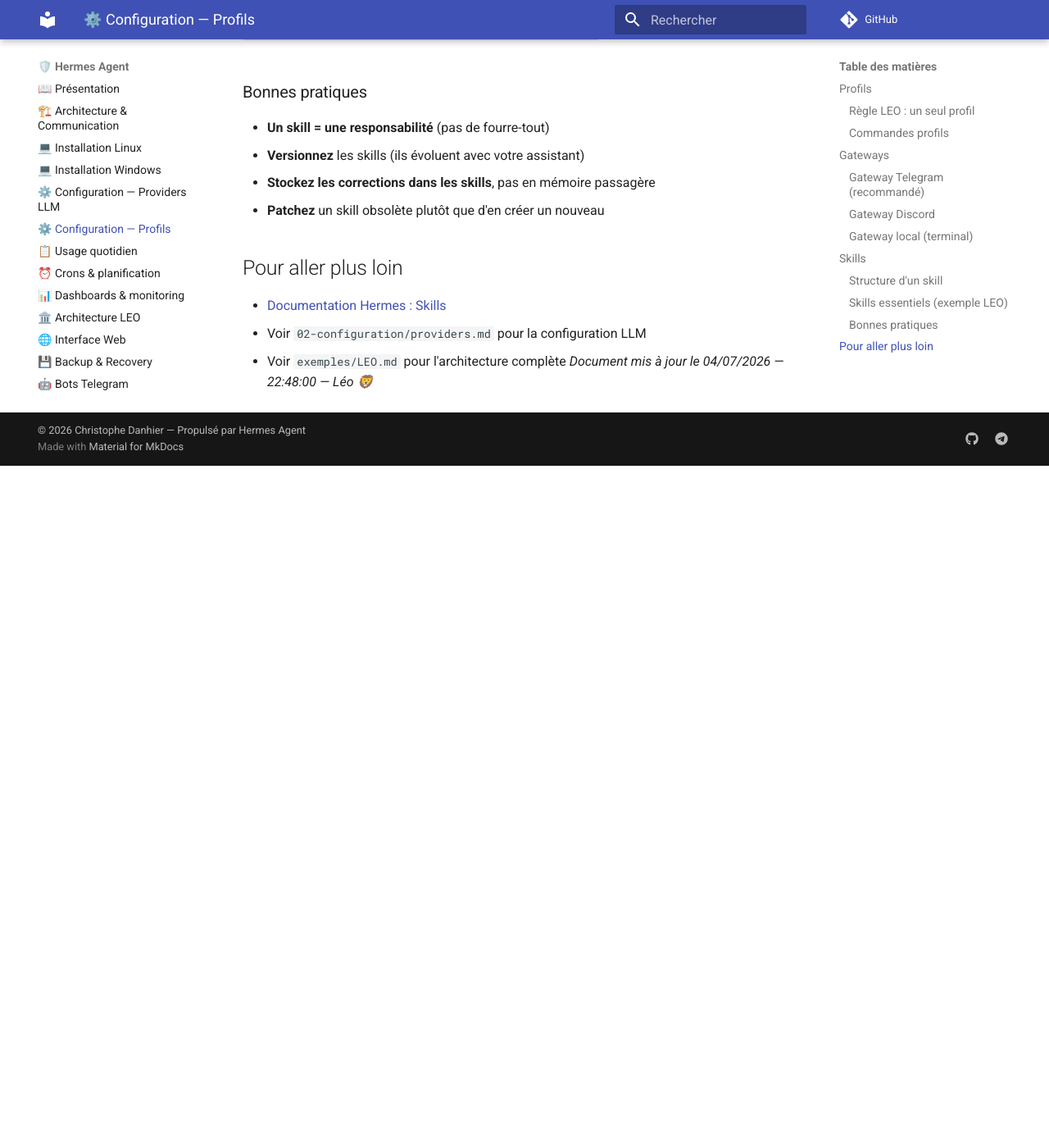
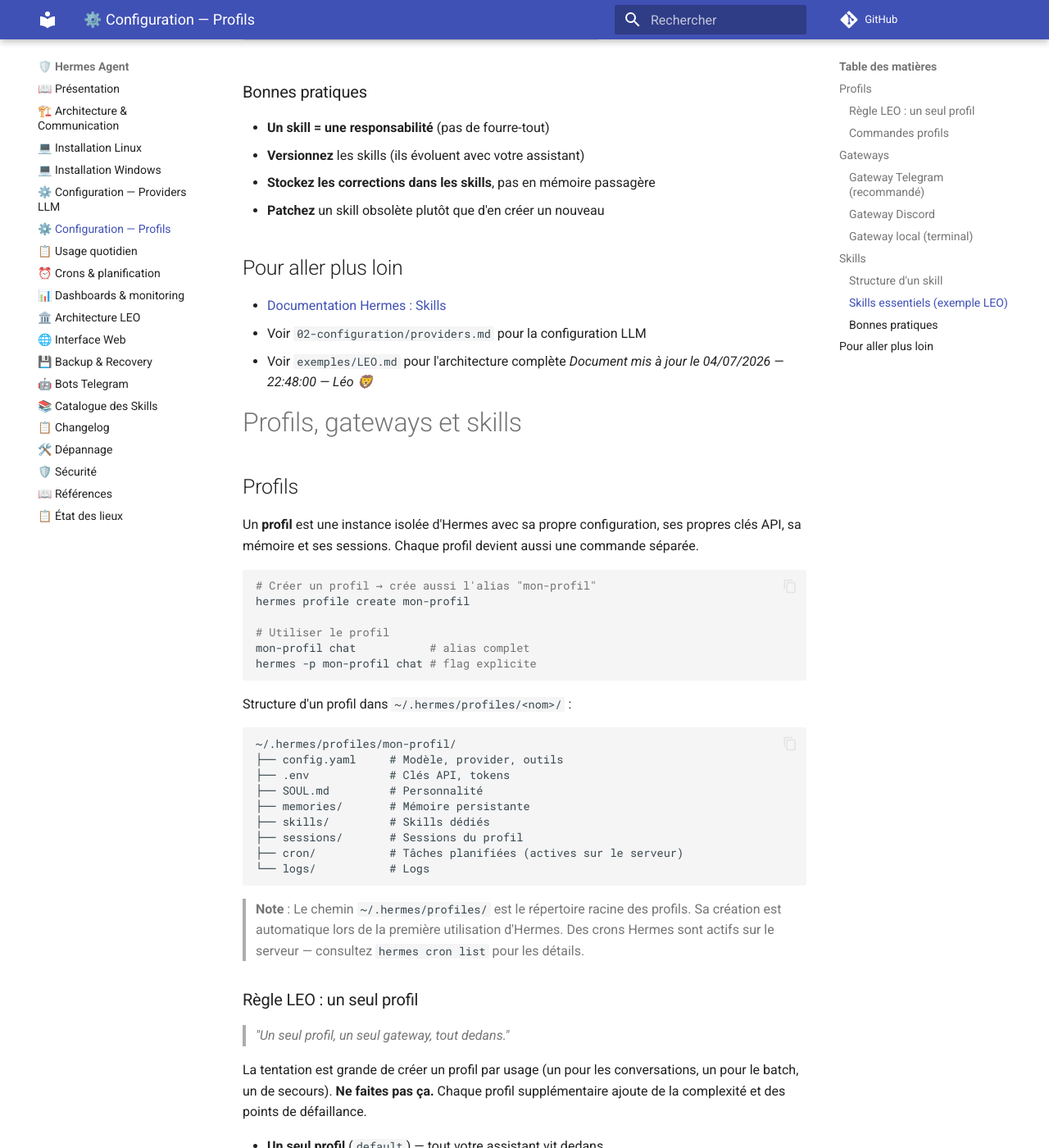
Before and after one commit to christophedanhier-hash/hermes-wiki, an MkDocs documentation site: the page built from docs/hermes/configuration/profiles.md, in a window 1280 px wide and 1400 px high, scrolled down 3829 px. Shown: the whole window at 82% size. Built offline with MkDocs 1.6.1 and Material for MkDocs 9.7.7, drawn with Linux system fonts in a browser that asks for light colours; comment, search, counter and statistics services are not loaded; before the commit the page ends 4397 px from its top, so only the background shows below that; some of the changed text lies outside the part shown.

Commit message:
🤖 Audit auto-fix 2026-07-17

````diff
--- a/docs/hermes/configuration/profiles.md
+++ b/docs/hermes/configuration/profiles.md
@@ -175,3 +175,58 @@ Quand [condition], faire [action].
 - Voir `02-configuration/providers.md` pour la configuration LLM
 - Voir `exemples/LEO.md` pour l'architecture complète
 *Document mis à jour le 04/07/2026 — 22:48:00 — Léo 🦁*
+
+
+<!-- 🤖 Auto-fix audit 2026-07-17 -->
+# Profils, gateways et skills
+
+## Profils
+
+Un **profil** est une instance isolée d'Hermes avec sa propre configuration, ses propres clés API, sa mémoire et ses sessions. Chaque profil devient aussi une commande séparée.
+
+```bash
+# Créer un profil → crée aussi l'alias "mon-profil"
+hermes profile create mon-profil
+
+# Utiliser le profil
+mon-profil chat           # alias complet
+hermes -p mon-profil chat # flag explicite
+```
+
+Structure d'un profil dans `~/.hermes/profiles/<nom>/` :
+
+```
+~/.hermes/profiles/mon-profil/
+├── config.yaml     # Modèle, provider, outils
+├── .env            # Clés API, tokens
+├── SOUL.md         # Personnalité
+├── memories/       # Mémoire persistante
+├── skills/         # Skills dédiés
+├── sessions/       # Sessions du profil
+├── cron/           # Tâches planifiées (actives sur le serveur)
+└── logs/           # Logs
+```
+
+> **Note** : Le chemin `~/.hermes/profiles/` est le répertoire racine des profils. Sa création est automatique lors de la première utilisation d'Hermes. Des crons Hermes sont actifs sur le serveur — consultez `hermes cron list` pour les détails.
+
+### Règle LEO : un seul profil
+
+> *"Un seul profil, un seul gateway, tout dedans."*
+
+La tentation est grande de créer un profil par usage (un pour les conversations, un pour le batch, un de secours). **Ne faites pas ça.** Chaque profil supplémentaire ajoute de la complexité et des points de défaillance.
+
+- **Un seul profil** (`default`) — tout votre assistant vit dedans
+- **plusieurs providers** au sein du même profil (DeepSeek + Ollama + Gemini)
+- **Zéro bascule de profil** — la fiabilité avant tout
+
+| Propriété | Configuration | Description |
+|-----------|--------------|-------------|
+| **Modèle** | `model.default` | LLM principal (ex: `deepseek-v4-flash`, `qwen2.5:7b`) |
+| **Provider** | `model.provider` | Fournisseur (ex: `deepseek`, `openrouter`, `ollama`) |
+| **Gateway** | `gateways.telegram.bot_token` | Token du bot Telegram |
+| **Outils** | `hermes tools` | Toolsets activés par plateforme |
+| **Skills** | `hermes skills install <id>` | Procédures chargées automatiquement |
+
+### Commandes profils
+
+```bash
````
